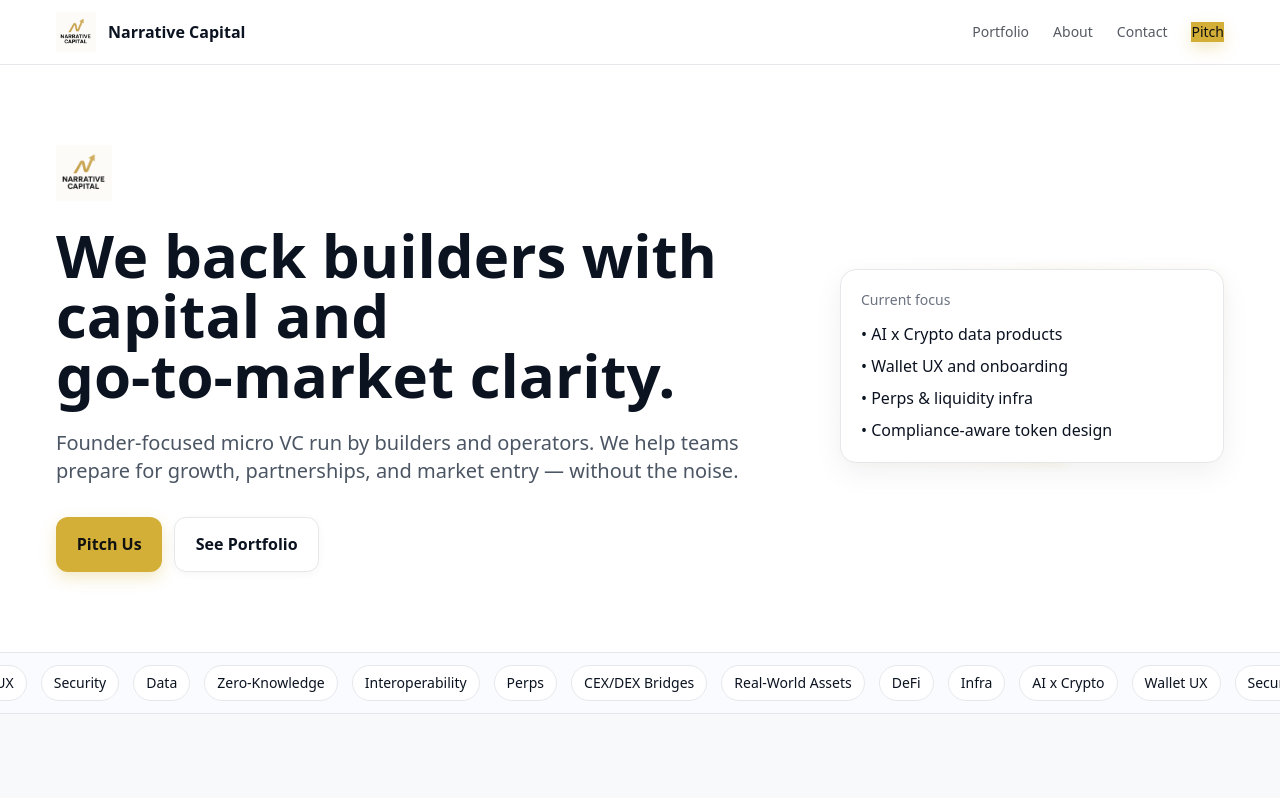
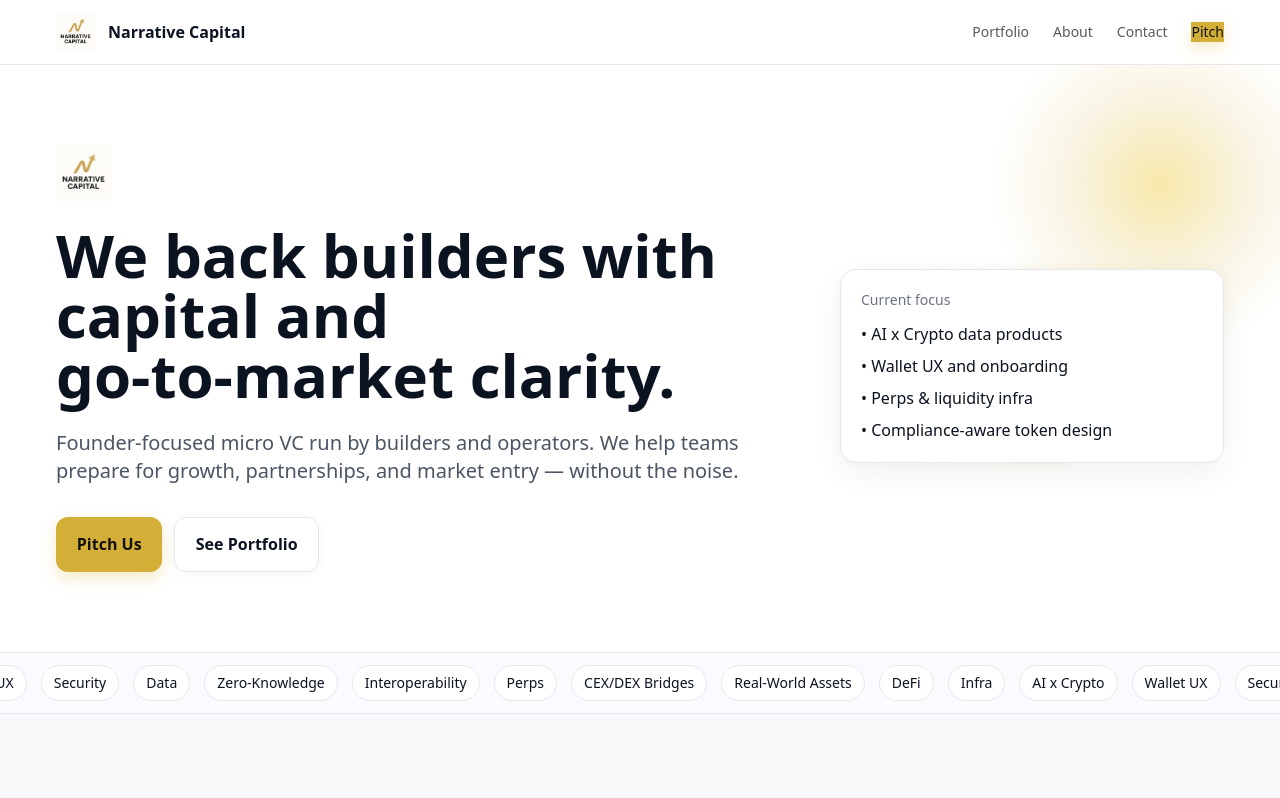
Before and after one commit to szrach/narrative-capital-site., a Next.js app: page / in a window 1280 px wide. Shown: the top 798 px of the page. Built offline with nearby package versions, Linux system fonts and the light colour scheme.

Commit message:
Update page.js

```diff
--- a/app/page.js
+++ b/app/page.js
@@ -39,9 +39,9 @@ export default function HomePage(){
         {/* ✅ now pointer‑reactive */}
         <div
           ref={glowRef}
-          className="pointer-events-none absolute top-[-140px] right-[-140px] h-[520px] w-[520px] rounded-full gold-vignette -z-10 transition-transform duration-300"
+          className="pointer-events-none absolute top-[-140px] right-[-140px] h-[520px] w-[520px] rounded-full gold-vignette -z-0 transition-transform duration-300"
         />
-        <div className="container py-14 md:py-20">
+        <div className="container py-14 md:py-20 relative z-10">
           <Reveal>
             <div className="flex flex-col md:flex-row md:items-center md:justify-between gap-10">
               {/* Left: text */}
```
